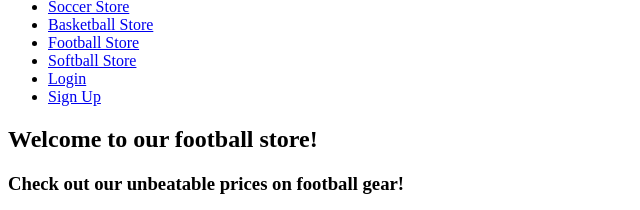
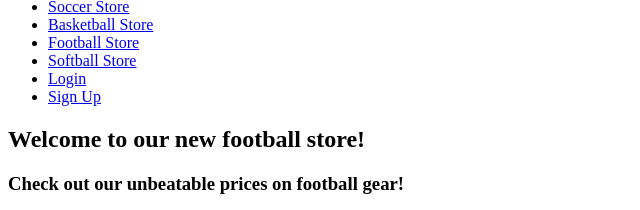
Before and after one commit to josieclarke/k_j_sports_store, a plain HTML site: page football_page_jvc.html in a window 1280 px wide. Shown: the part 778-988 px from the top of the page, without its empty margins (0-640 px from the left). Drawn offline with Linux system fonts and the light colour scheme.

Commit message:
added "new" under football

```diff
--- a/football_page_jvc.html
+++ b/football_page_jvc.html
@@ -53,7 +53,7 @@
 	</ul>
 </nav>
 
-<h2>Welcome to our football store!</h2>
+<h2>Welcome to our new football store!</h2>
 
 <h3>Check out our unbeatable prices on football gear!</h3>
 
```
